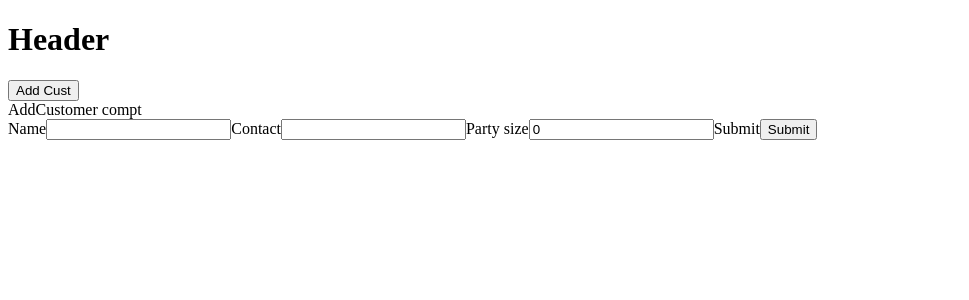
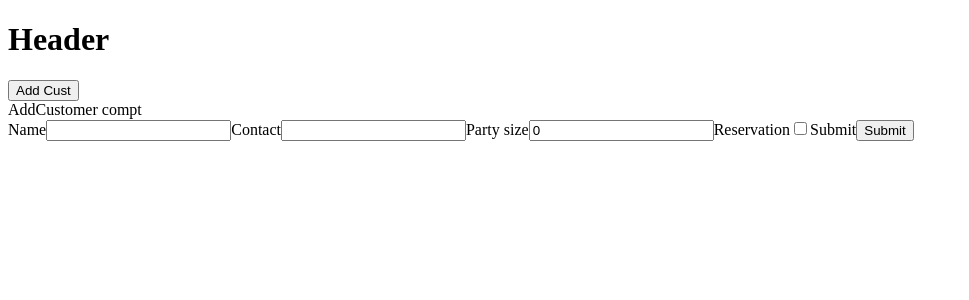
Before and after one commit to kilcmn3/Wait-or-no-wait-FE, a React (Create React App) app: page /add-customer in a window 1280 px wide. Shown: the top 300 px of the page, without its empty margins (0-969 px from the left). Built offline with nearby package versions, Linux system fonts and the light colour scheme.

Commit message:
working fetching correctly

```diff
--- a/src/actions/fetchDatas.js
+++ b/src/actions/fetchDatas.js
@@ -18,11 +18,15 @@ export const fetchWaitLists = () => {
     fetch(URL + '/waitlists')
       .then((response) => response.json())
       .then((data) => {
-        return dispatch({
-          type: 'SHOW_ALL',
-          customers: data[0].customers,
-          waitList: data[0].waitlist_date,
-        });
+        if (data.length === 0) {
+          return dispatch({ type: '@@init' });
+        } else {
+          return dispatch({
+            type: 'SHOW_ALL',
+            customers: data[0].customers,
+            waitList: data[0].waitlist_date,
+          });
+        }
       })
       .catch((error) => console.log('Error waitList', error));
   };
--- a/src/components/AddCustForm.js
+++ b/src/components/AddCustForm.js
@@ -1,7 +1,7 @@
 import React from 'react';
 
 export const AddCustForm = (props) => {
-  const { name, contact, party_size } = props.customer;
+  const { name, contact, party_size, reservation } = props.customer;
   return (
     <div className='add cust form'>
       <form onSubmit={props.handleSubmit}>
@@ -26,6 +26,13 @@ export const AddCustForm = (props) => {
           name='party_size'
           value={party_size}
         />
+        <label>Reservation</label>
+        <input
+          type='checkbox'
+          onChange={props.handleChanges}
+          name='reservation'
+          checked={reservation}
+        />
         <label>Submit</label>
         <input type='submit' />
       </form>
--- a/src/components/AddCustomer.js
+++ b/src/components/AddCustomer.js
@@ -1,29 +1,40 @@
 import React, { Component } from 'react';
 import { connect } from 'react-redux';
 import { AddCustForm, addCustomer, postCustomer } from '../exportFiles';
+
+const initState = {
+  name: '',
+  contact: '',
+  party_size: 0,
+  reservation: false,
+};
 export class AddCustomer extends Component {
   constructor(props) {
     super(props);
-    this.state = {
-      name: '',
-      contact: '',
-      party_size: 0,
-    };
+    this.state = initState;
   }
 
   //optimistic vs pessmistic
   handleSubmit = (event) => {
     event.preventDefault();
+    const { name, contact, reservation } = this.state;
     let data = {
-      customer: { name: this.state.name, contact: this.state.contact },
+      customer: { name, contact, reservation },
       wait_list: { party_size: this.state.party_size },
     };
     this.props.addCustomer(this.state);
     this.props.postCustomer(data);
+    this.setState(initState);
   };
 
   handleChange = (event) => {
-    this.setState({ [event.target.name]: event.target.value });
+    const target = event.target;
+    const value = target.name === 'reservation' ? target.checked : target.value;
+    const name = target.name;
+
+    this.setState({
+      [name]: value,
+    });
   };
 
   render() {
--- a/src/components/WaitListRow.js
+++ b/src/components/WaitListRow.js
@@ -3,7 +3,7 @@ import React, { Fragment } from 'react';
 const WaitListRow = (props) => {
   const customerList = () => {
     return props.customers.map((customer, index) => {
-      const { id, name, contact, created_at } = customer;
+      const { name, contact, created_at } = customer;
       return (
         <Fragment key={index}>
           <tr>
--- a/src/containers/WaitListContainer.js
+++ b/src/containers/WaitListContainer.js
@@ -8,12 +8,7 @@ import {
 } from '../exportFiles';
 export class WaitListContainer extends Component {
   componentDidMount() {
-    console.log(this.props.fetchWaitLists());
-    // if (!this.props.fetchWaitLists()) {
-    //   return this.props.postWaitList();
-    // } else {
-    //   return this.props.fetchWaitLists();
-    // }
+    this.props.fetchWaitLists();
   }
 
   handleLoading = () => {
@@ -22,6 +17,7 @@ export class WaitListContainer extends Component {
     }
   };
   render() {
+    console.log(this.props);
     return (
       <div>
         <table>
@@ -50,7 +46,6 @@ const mapStateToProps = (state) => {
   return {
     customers: state.customers,
     waitList: state.waitList,
-    loading: state.loading,
   };
 };
 
--- a/src/reducers/manageCustWaitList.js
+++ b/src/reducers/manageCustWaitList.js
@@ -2,7 +2,6 @@ const manageCustWaitList = (
   state = { customers: [], waitList: [] },
   action
 ) => {
-  console.log(action);
   switch (action.type) {
     case 'SHOW_ALL':
       return {
```
